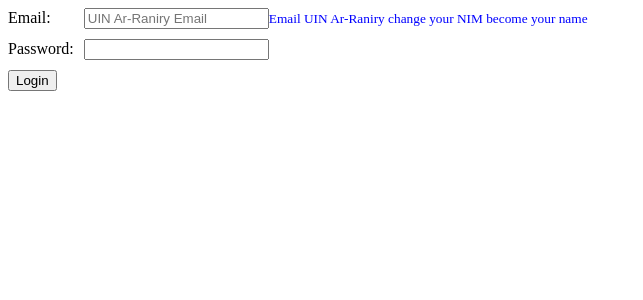
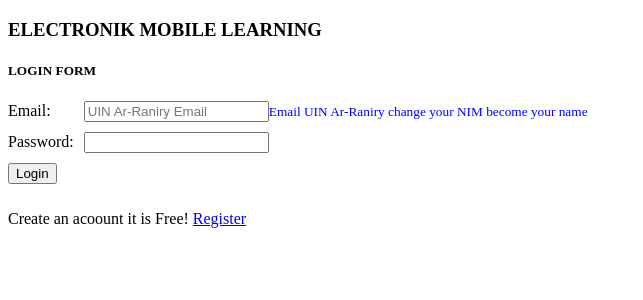
Before and after one commit to rizalilhamm/elearning, a Flask app: page /login in a window 1280 px wide. Shown: the top 300 px of the page, without its empty margins (0-643 px from the left). Run offline with Flask 2, Linux system fonts and the light colour scheme.

Commit message:
Update some html message

```diff
--- a/elearning/templates/login.html
+++ b/elearning/templates/login.html
@@ -1,6 +1,7 @@
 {% extends 'parent.html' %}
 {% block content %}
-    <form action="{{ url_for('login') }}" method="POST" class="form-example">
+<h5>LOGIN FORM</h5>
+<form action="{{ url_for('login') }}" method="POST" class="form-example">
         <div class="form-example">
             <label for="email">Email: </label>
             <input type="email" name="email" id="email" placeholder="UIN Ar-Raniry Email">
@@ -14,5 +15,8 @@
           <input type="submit" value="Login">
         </div>
       </form>
+      <div>
+        <p>Create an acoount it is Free! <a href="{{ url_for('register') }}">Register</a> </p>
+      </div>
 
 {% endblock %}
--- a/elearning/templates/parent.html
+++ b/elearning/templates/parent.html
@@ -9,6 +9,7 @@
 </head>
 <body>
     <div>
+        <h3>ELECTRONIK MOBILE LEARNING</h3>
         {% with messages = get_flashed_messages() %}
             {% if messages %}
                 <ul style="color: red">
--- a/elearning/templates/register.html
+++ b/elearning/templates/register.html
@@ -1,5 +1,6 @@
 {% extends 'parent.html' %}
 {% block content %}
+  <h5>REGISTER FORM</h5>
     <form action="{{ url_for('register') }}" method="POST" class="form-example">
         <div class="form-example">
           <label for="firstname">Enter your fisrtname: </label>
@@ -26,5 +27,7 @@
           <input type="submit" value="Register">
         </div>
       </form>
-
+      <div>
+        <p>I have an account <a href="{{ url_for('login') }}">Login</a> </p>
+      </div>
 {% endblock %}
```
